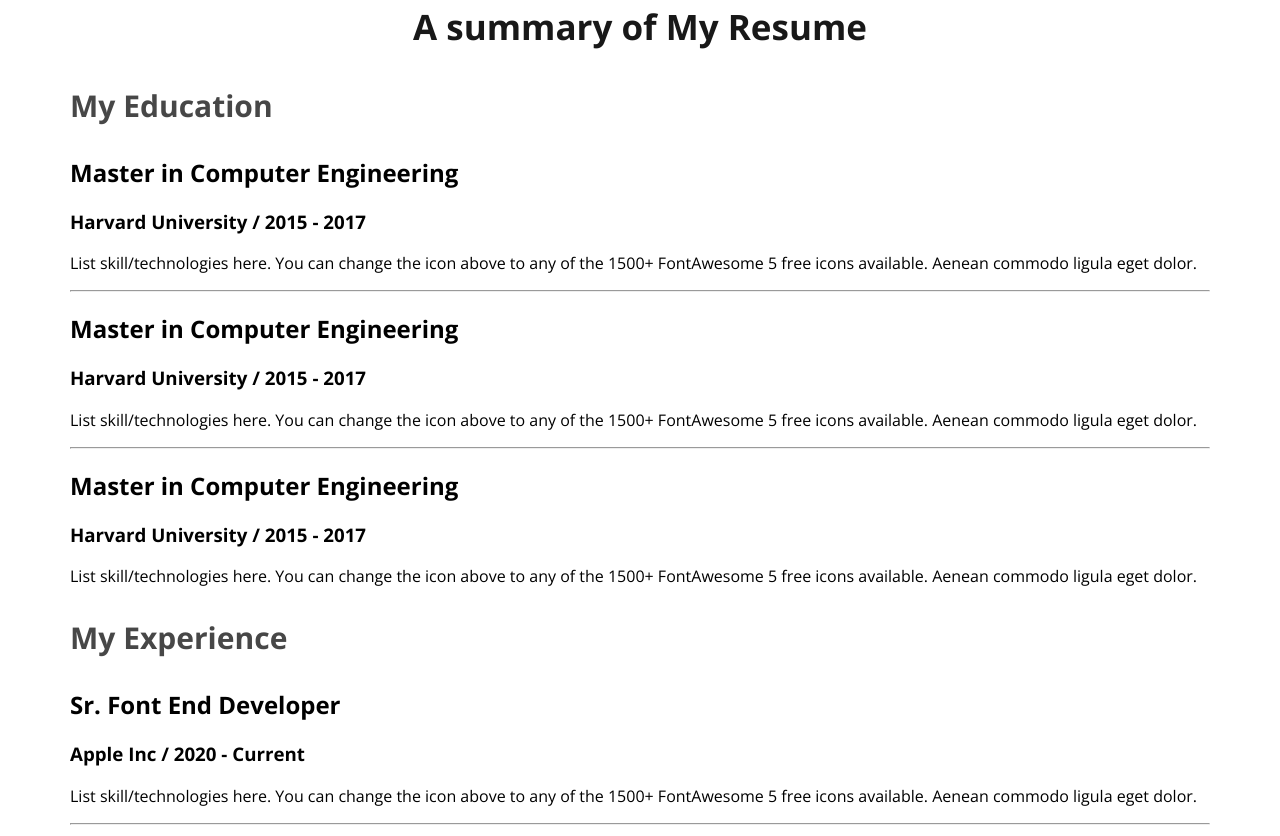
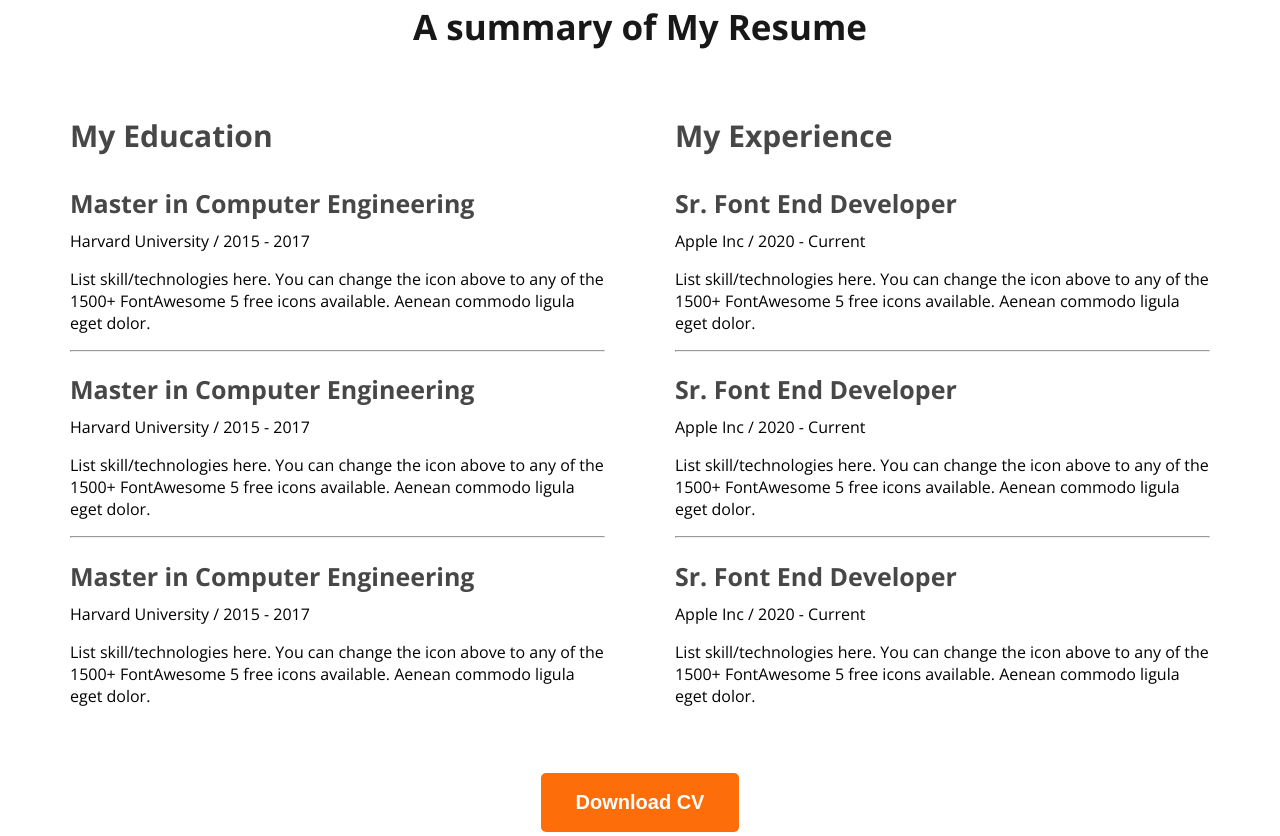
Before and after one commit to toufikahamed01/web-developer-portfolio, a plain HTML site: page index.html in a window 1280 px wide. Shown: the part 2270-3106 px from the top of the page. Drawn offline with nearby package versions, Linux system fonts and the light colour scheme.

Commit message:
finished the resume section

```diff
--- a/index.html
+++ b/index.html
@@ -137,6 +137,9 @@
 
                 </div>
             </div>
+            <div class="download-cv">
+                <button class="btn-primary">Download CV</button>
+            </div>
         </section>
     </main>
 </body>
--- a/style.css
+++ b/style.css
@@ -133,3 +133,29 @@ main{
     font-size: 30px;
     font-weight: 700;
 }
+.resume-container{
+    display: flex;
+    gap: 70px;
+}
+.resume-item-institute{
+    margin-bottom: 20px;
+    margin: 0;
+}
+.resume-item-institute, .resume-item-description{
+    color:#757575);
+    font-size: 16px;
+    font-weight: 400;
+}
+.resume-item-title{
+    color: #474747;
+    font-size: 25px;
+    font-weight: 700;
+    margin-bottom: 10px;
+}
+..resume-container hr {
+    margin: 30px;
+}
+.download-cv{
+    text-align: center;
+    margin-top: 50px;
+}
```
